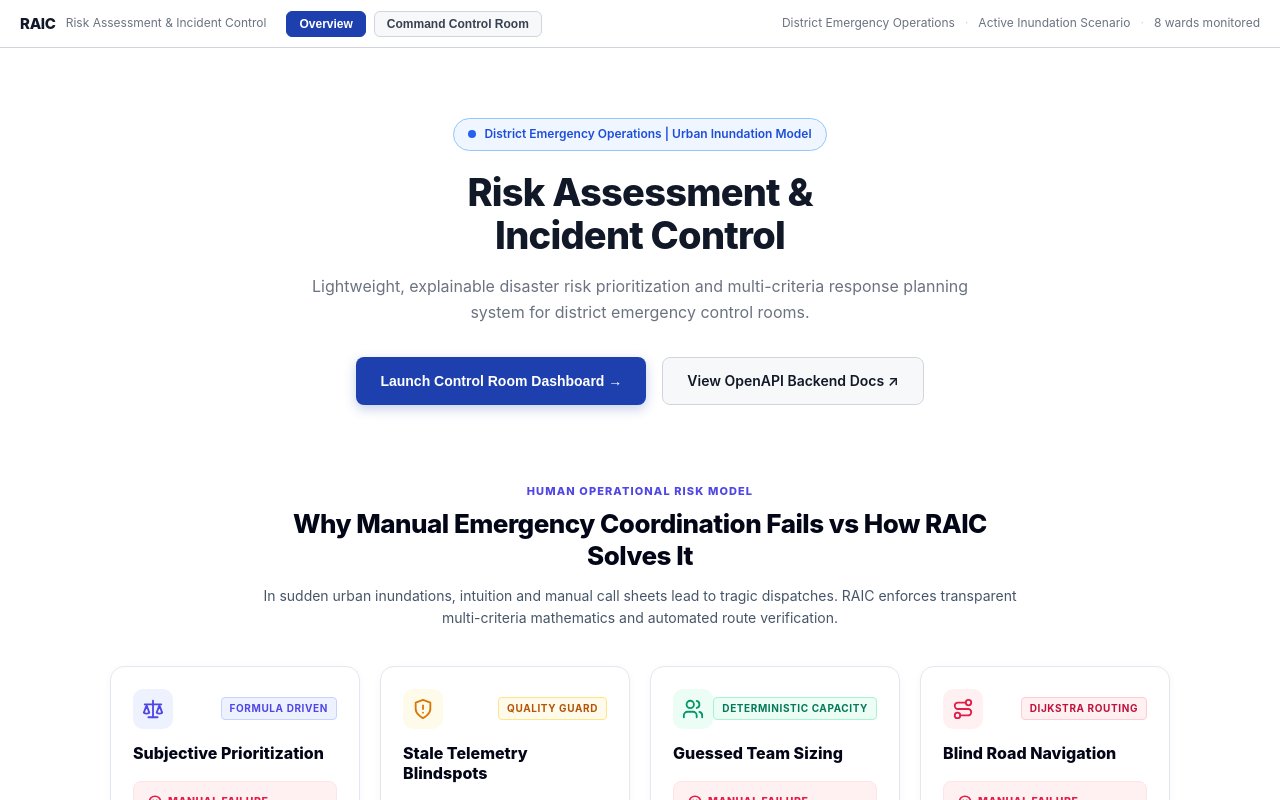
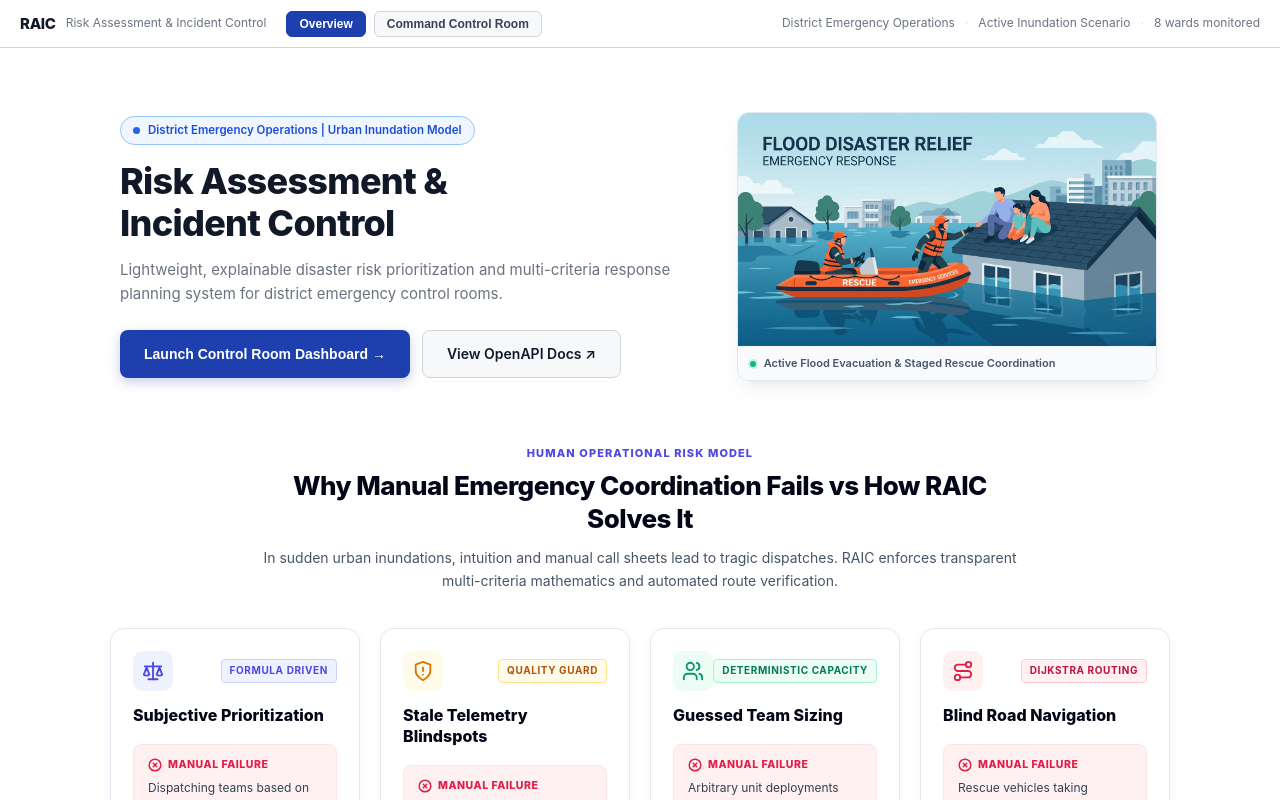
Before and after one commit to SIBAM890/IBM_Hack_team_044, a React (Vite) app in the folder frontend/: page / in a window 1280 px wide. Built offline with nearby package versions, Linux system fonts and the light colour scheme.

Commit message:
feat: add vector flood rescue illustration card to landing hero

```diff
--- a/frontend/src/components/LandingPage.jsx
+++ b/frontend/src/components/LandingPage.jsx
@@ -5,6 +5,8 @@ export default function LandingPage({ onLaunchDashboard, wardsCount, roadBlocked
     <div className="landing-container">
       {/* Hero Section */}
       <section className="landing-hero">
+        <div className="landing-hero-grid">
+          <div className="landing-hero-content">
             <div className="landing-badge">
               <span className="badge-dot"></span>
               District Emergency Operations | Urban Inundation Model
@@ -29,8 +31,24 @@ export default function LandingPage({ onLaunchDashboard, wardsCount, roadBlocked
                 rel="noopener noreferrer"
                 className="landing-btn landing-btn-secondary"
               >
-            View OpenAPI Backend Docs &#8599;
+                View OpenAPI Docs &#8599;
               </a>
+            </div>
+          </div>
+
+          <div className="landing-hero-illustration">
+            <div className="hero-illustration-card">
+              <img
+                src="/illustrations/flood_rescue_hero.jpg"
+                alt="Flood rescue and disaster response operations"
+                className="hero-illustration-img"
+              />
+              <div className="hero-illustration-caption">
+                <span className="hic-dot"></span>
+                <span>Active Flood Evacuation &amp; Staged Rescue Coordination</span>
+              </div>
+            </div>
+          </div>
         </div>
       </section>
 
--- a/frontend/src/index.css
+++ b/frontend/src/index.css
@@ -741,54 +741,128 @@ body {
 }
 
 .landing-hero {
-  text-align: center;
-  margin-bottom: 48px;
-  padding: 30px 20px;
+  margin-bottom: 40px;
+  padding: 24px 10px;
+}
+
+.landing-hero-grid {
+  display: grid;
+  grid-template-columns: 1.15fr 0.85fr;
+  gap: 36px;
+  align-items: center;
+}
+
+.landing-hero-content {
+  text-align: left;
 }
 
 .landing-badge {
   display: inline-flex;
   align-items: center;
   gap: 8px;
-  padding: 6px 14px;
+  padding: 5px 12px;
   background: var(--c-medium-bg);
   color: var(--c-medium);
   border: 1px solid var(--c-medium-ring);
   border-radius: 20px;
-  font-size: 12px;
+  font-size: 11.5px;
   font-weight: 600;
-  margin-bottom: 20px;
+  margin-bottom: 16px;
 }
 
 .badge-dot {
-  width: 8px;
-  height: 8px;
+  width: 7px;
+  height: 7px;
   border-radius: 50%;
   background: #2563eb;
   display: inline-block;
 }
 
 .landing-title {
-  font-size: 38px;
+  font-size: 36px;
   font-weight: 800;
   line-height: 1.15;
   letter-spacing: -0.02em;
   color: var(--text);
-  margin-bottom: 16px;
+  margin-bottom: 14px;
 }
 
 .landing-subtitle {
-  font-size: 16px;
+  font-size: 15px;
   color: var(--text-muted);
-  max-width: 680px;
-  margin: 0 auto 32px auto;
+  margin-bottom: 24px;
   line-height: 1.6;
 }
 
 .landing-cta-group {
   display: flex;
+  justify-content: flex-start;
+  gap: 12px;
+  flex-wrap: wrap;
+}
+
+/* Hero Illustration Card */
+.landing-hero-illustration {
+  display: flex;
   justify-content: center;
-  gap: 16px;
+  align-items: center;
+}
+
+.hero-illustration-card {
+  width: 100%;
+  max-width: 420px;
+  background: #ffffff;
+  border: 1px solid #e2e8f0;
+  border-radius: 12px;
+  overflow: hidden;
+  box-shadow: 0 10px 25px -5px rgba(0, 0, 0, 0.08), 0 8px 10px -6px rgba(0, 0, 0, 0.04);
+  transition: transform 0.2s ease, box-shadow 0.2s ease;
+}
+.hero-illustration-card:hover {
+  transform: translateY(-2px);
+  box-shadow: 0 14px 28px -5px rgba(0, 0, 0, 0.12), 0 10px 12px -6px rgba(0, 0, 0, 0.06);
+}
+
+.hero-illustration-img {
+  width: 100%;
+  height: auto;
+  display: block;
+  object-fit: cover;
+  border-bottom: 1px solid #f1f5f9;
+}
+
+.hero-illustration-caption {
+  display: flex;
+  align-items: center;
+  gap: 8px;
+  padding: 8px 12px;
+  font-size: 11px;
+  font-weight: 600;
+  color: #475569;
+  background: #f8fafc;
+}
+
+.hic-dot {
+  width: 6px;
+  height: 6px;
+  border-radius: 50%;
+  background: #10b981;
+  box-shadow: 0 0 0 2px rgba(16, 185, 129, 0.2);
+  flex-shrink: 0;
+}
+
+@media (max-width: 860px) {
+  .landing-hero-grid {
+    grid-template-columns: 1fr;
+    text-align: center;
+    gap: 28px;
+  }
+  .landing-hero-content {
+    text-align: center;
+  }
+  .landing-cta-group {
+    justify-content: center;
+  }
 }
 
 .landing-btn {
```
Also changed, not shown: frontend/public/illustrations/flood_rescue_hero.jpg (added). Lines whose indentation alone changed are shown as unchanged.
